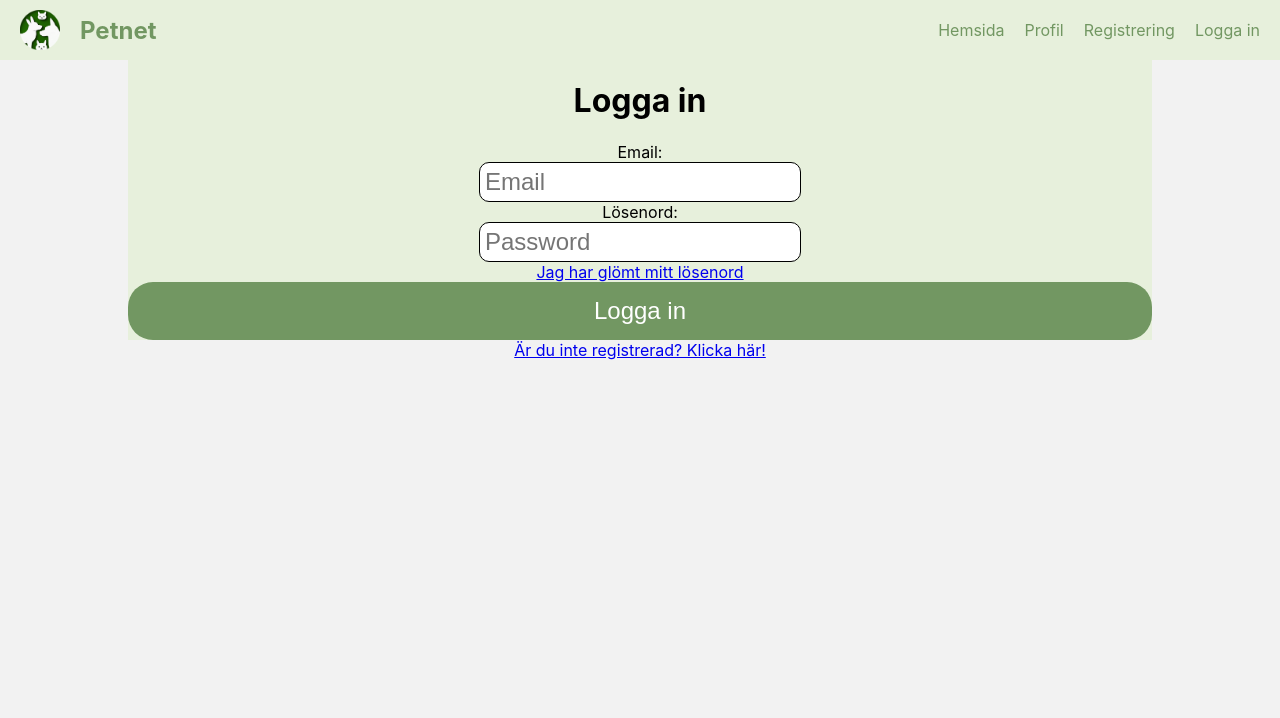
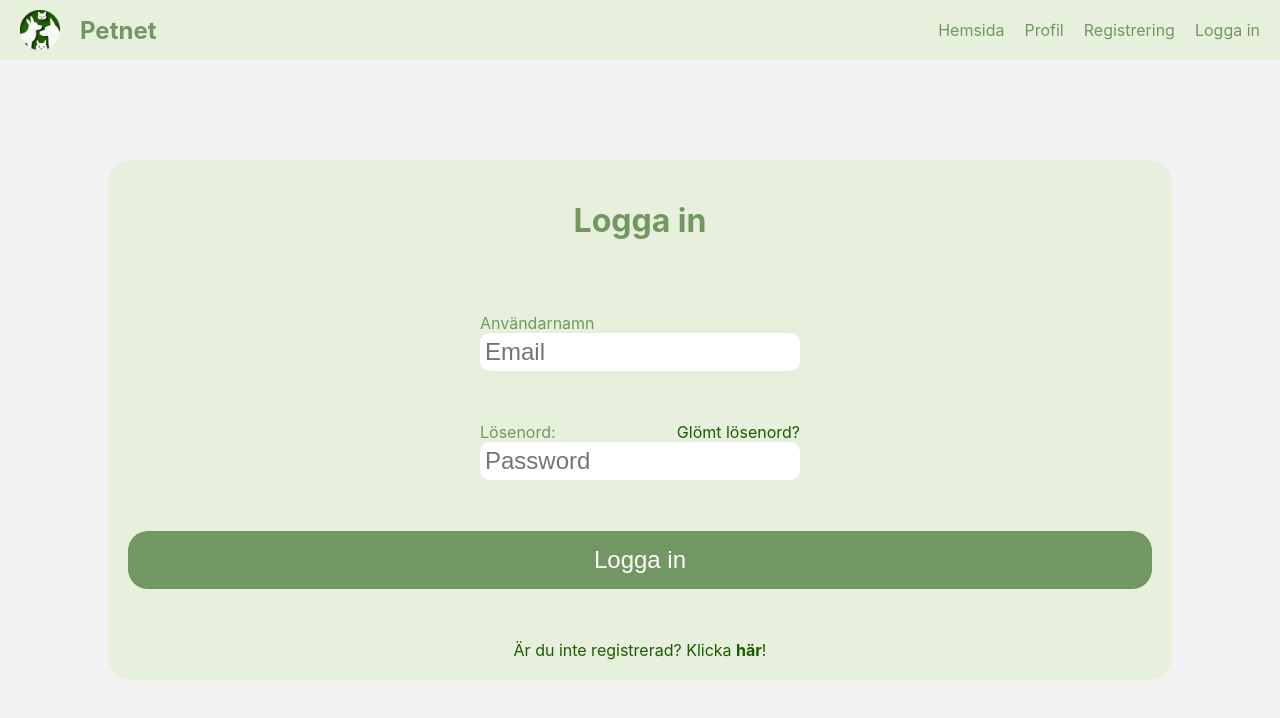
Before and after one commit to sativv/Petnet, a React (Create React App) app in the folder client/: page /login in a window 1280 px wide. Shown: the top 718 px of the page. Built offline with nearby package versions, Linux system fonts and the light colour scheme; no server answers.

Commit message:
finished prelim login

```diff
--- a/client/src/App.css
+++ b/client/src/App.css
@@ -1,5 +1,6 @@
 .App {
   text-align: center;
+  min-height: 100vh;
 }
 
 .App-logo {
@@ -15,7 +16,7 @@
 
 .App-header {
   background-color: #282c34;
-  min-height: 100vh;
+  /* min-height: 100vh; */
   display: flex;
   flex-direction: column;
   align-items: center;
@@ -37,10 +38,18 @@
   }
 }
 
+a{
+  text-decoration: none;
+  color: #1C5C00;
+}
+
 .login-wrapper{
   display: flex;
   flex-direction: column;
+  justify-content: center;
   align-items: center;
+  text-align: center;
+  min-height: 90vh;
 }
 
 .loginForm {
@@ -48,22 +57,31 @@
   flex-direction: column;
   align-items: center;
   width: 80%;
-  min-height: 70%;
+  min-height: 60vh;
   justify-content: space-between;
   background-color: #E7F0DC;
+  padding: 20px;
+  /* position: fixed;
+  top: 50%;
+  left: 50%;
+  transform: translate(-50%, -50%); */
+  border-radius: 24px;
+
+  color: #729762;
 }
 
 .login-input{
   border-radius: 10px;
   box-shadow: none;
   inset: none;
-  border: 1px solid;
+  border: none;
+  background-color: #fff  ;
   font-size: 24px;
   padding: 5px;
 }
 
 .login-button{
-  border-radius: 25px;
+  border-radius: 20px;
   text-align: center;
   color: white;
   background-color: #729762;
@@ -71,6 +89,11 @@
   width:100%;
   padding:15px ;
   border: none;
+}
+
+.login-text-wrapper{
+  display: flex;
+  justify-content: space-between;
 }
 
 .navbarContainer {
@@ -110,6 +133,7 @@
   cursor: pointer;
   flex-direction: column;
   gap: 5px;
+
 }
 
 .burgerIcon div {
@@ -140,6 +164,7 @@
 
   .navbarMenu.active {
     display: flex;
+    z-index: 1;
   }
 
   .burgerIcon {
--- a/client/src/pages/Login.jsx
+++ b/client/src/pages/Login.jsx
@@ -70,8 +70,11 @@ function Login() {
       <form className="loginForm" onSubmit={handleSubmit}>
 
         <h1>Logga in</h1>
-        <label>Email:</label>
 
+        <div>
+          <div className="login-text-wrapper">
+            <label>Användarnamn</label>
+          </div>
         <input
           type="text"
           name="username"
@@ -86,8 +89,13 @@ function Login() {
             });
           }}
           required
-        ></input>
+        />
+        </div>
+        <div>
+          <div className="login-text-wrapper">
         <label>Lösenord:</label>
+        <Link>Glömt lösenord?</Link>
+          </div>
         <input
           type="password"
           name="password"
@@ -102,14 +110,15 @@ function Login() {
             });
           }}
           required
-        ></input>
-        <Link>Jag har glömt mitt lösenord</Link>
+         />
+        </div>
         <input type="submit" value="Logga in" className="login-button" />
+        <Link to={"/register"} className="returnLink">
+        Är du inte registrerad? Klicka <strong>här</strong>!
+      </Link>
       </form>
 
-      <Link to={"/register"} className="returnLink">
-        Är du inte registrerad? Klicka här!
-      </Link>
+
     </div>
   );
 }
```
